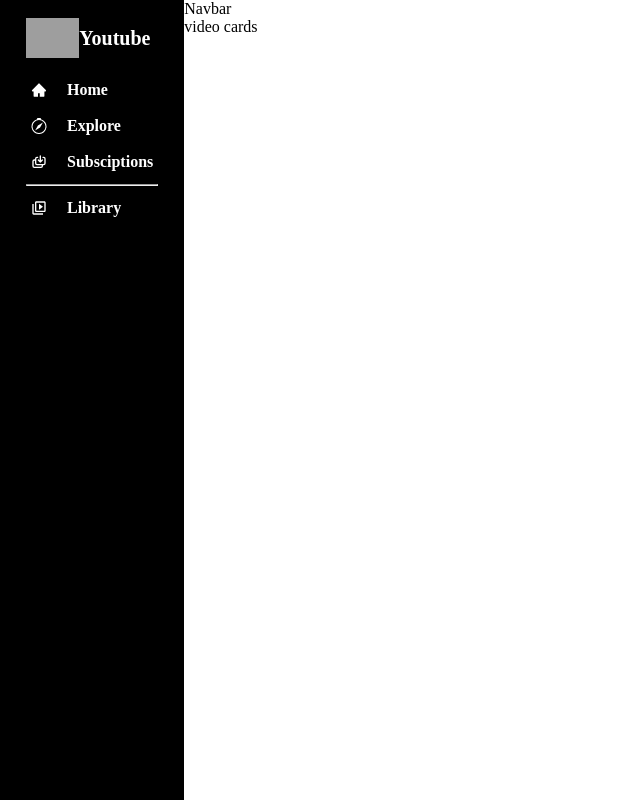
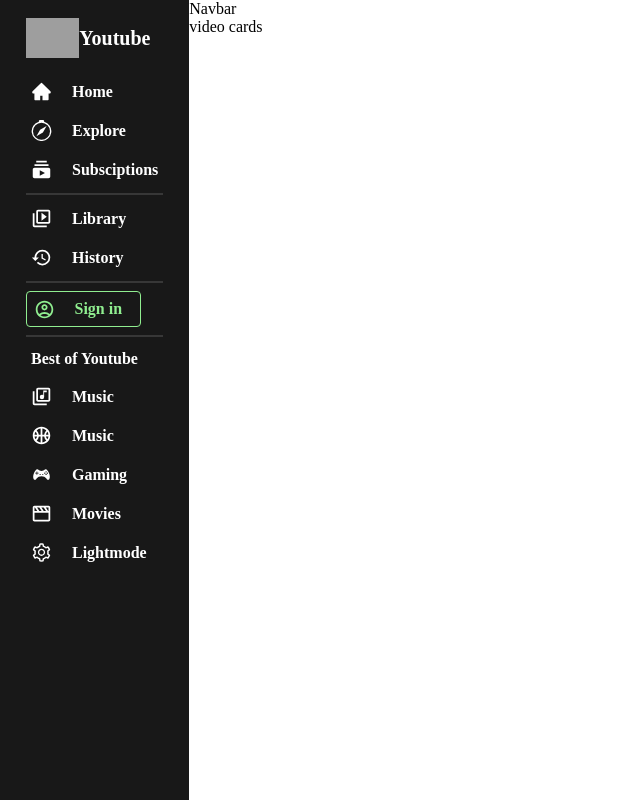
Before and after one commit to oladips772/youtube-clone, a React (Create React App) app in the folder frontend/: page / in a window 1280 px wide. Shown: the whole page, without its empty margins (0-640 px from the left). Built offline with nearby package versions, Linux system fonts and the light colour scheme; grey boxes are pictures that could not be loaded.

Commit message:
light mode and dark mode now working

```diff
--- a/frontend/src/App.js
+++ b/frontend/src/App.js
@@ -1,8 +1,10 @@
 /** @format */
-import styled from "styled-components";
+import { useState } from "react";
+import styled, { ThemeProvider } from "styled-components";
 import Navbar from "./components/Navbar";
 import Sidebar from "./components/Sidebar";
 import "./App.css";
+import { darkTheme, lightTheme } from "./utils/Theme";
 
 const Container = styled.div`
   display: flex;
@@ -15,14 +17,27 @@
 const Wrapper = styled.div``;
 
 function App() {
+  const themes = [darkTheme, lightTheme];
+  const [Theme, setTheme] = useState(themes[0]);
+
+  const changeTheme = () => {
+    if (Theme === themes[0]) {
+      setTheme(themes[1]);
+    } else if (Theme === themes[1]) {
+      setTheme(themes[0]);
+    }
+  };
+
   return (
+    <ThemeProvider theme={Theme}>
       <Container>
-      <Sidebar />
+        <Sidebar changeTheme={changeTheme} />
         <MainCont>
           <Navbar />
           <Wrapper>video cards</Wrapper>
         </MainCont>
       </Container>
+    </ThemeProvider>
   );
 }
 
--- a/frontend/src/components/Sidebar.jsx
+++ b/frontend/src/components/Sidebar.jsx
@@ -2,14 +2,23 @@
 import styled from "styled-components";
 import { AiFillHome } from "react-icons/ai";
 import { BsCompass } from "react-icons/bs";
-import { HiOutlineSaveAs } from "react-icons/hi";
-import {MdOutlineVideoLibrary} from "react-icons/md"
+import { GiGamepad } from "react-icons/gi";
+import {
+  MdOutlineVideoLibrary,
+  MdHistory,
+  MdSubscriptions,
+  MdOutlineAccountCircle,
+  MdOutlineLibraryMusic,
+  MdOutlineSportsBasketball,
+} from "react-icons/md";
+import { BiMovie } from "react-icons/bi";
+import { AiOutlineSetting } from "react-icons/ai";
 
 const Container = styled.div`
   flex: 1;
-  background: #000;
+  background: ${({ theme }) => theme.bg};
   height: 100vh;
-  color: white;
+  color: ${({ theme }) => theme.text};
   margin: 0;
   padding: 0;
 `;
@@ -39,14 +48,28 @@
   margin: 8px 0px;
   cursor: pointer;
   gap: 20px;
-  font-weight:bold;
+  font-weight: bold;
 `;
 
 const HR = styled.hr`
-  height:0.3px;
-`
+  border: 0.3px solid ${({ theme }) => theme.soft};
+`;
 
-function Sidebar() {
+const LoginDiv = styled.div`
+  display: flex;
+  align-items: center;
+  padding: 6.5px;
+  margin: 8px 0px;
+  cursor: pointer;
+  gap: 20px;
+  font-weight: bold;
+  border: 1px solid lightgreen;
+  border-radius: 4px;
+  color: lightgreen;
+  width: 100px;
+`;
+
+function Sidebar({changeTheme}) {
   return (
     <Container>
       <Wrapper>
@@ -58,21 +81,52 @@
           Youtube
         </Logo>
         <Item>
-          <AiFillHome />
+          <AiFillHome size={21} />
           Home
         </Item>
         <Item>
-          <BsCompass />
+          <BsCompass size={21} />
           Explore
         </Item>
         <Item>
-          <HiOutlineSaveAs />
+          <MdSubscriptions size={21} />
           Subsciptions
         </Item>
         <HR />
         <Item>
-          <MdOutlineVideoLibrary />
+          <MdOutlineVideoLibrary size={21} />
           Library
+        </Item>
+        <Item>
+          <MdHistory size={21} />
+          History
+        </Item>
+        <HR />
+        <LoginDiv>
+          <MdOutlineAccountCircle size={21} />
+          Sign in
+        </LoginDiv>
+        <HR />
+        <Item>Best of Youtube </Item>
+        <Item>
+          <MdOutlineLibraryMusic size={21} />
+          Music
+        </Item>
+        <Item>
+          <MdOutlineSportsBasketball size={21} />
+          Music
+        </Item>
+        <Item>
+          <GiGamepad size={21} />
+          Gaming
+        </Item>
+        <Item>
+          <BiMovie size={21} />
+          Movies
+        </Item>
+        <Item onClick={changeTheme}>
+          <AiOutlineSetting size={21} />
+          Lightmode
         </Item>
       </Wrapper>
     </Container>
--- /dev/null
+++ b/frontend/src/utils/Theme.js
@@ -0,0 +1,15 @@
+export const darkTheme = {
+  bg: "#181818",
+  bgLighter: "#202020",
+  text: "white",
+  textSoft: "#aaaaaa",
+  soft: "#373737",
+};
+
+export const lightTheme = {
+  bg: "#f9f9f9",
+  bgLighter: "white",
+  text: "black",
+  textSoft: "#606060",
+  soft: "#f5f5f5",
+};
```
Lines whose indentation alone changed are shown as unchanged.
